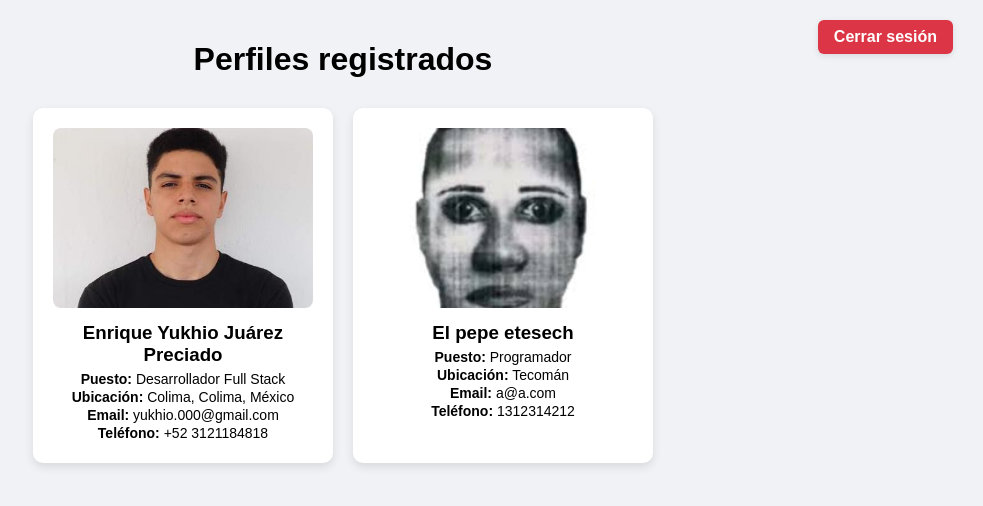
After one commit to Yukhio/landing_page, a Flask app: page /perfiles in a window 1280 px wide. The commit adds this page. Shown: the top 506 px of the page, without its empty margins (297-1280 px from the left). Run offline with Flask 3, Linux system fonts and the light colour scheme; the visitor is signed in with stand-in values (Sample User, id 1).

Commit message:
add(perfiles): Se agregó pantalla donde se ven los perfiles

```diff
--- a/app.py
+++ b/app.py
@@ -143,6 +143,12 @@ def registro():
             return redirect(url_for('login'))
     return render_template('registro.html', mensaje=mensaje)
 
+@app.route('/perfiles')
+def lista_perfiles():
+    if 'username' not in session:
+        return redirect(url_for('login'))
+    return render_template('perfiles.html', usuarios=usuarios)
+
 @app.route('/logout')
 def logout():
     session.clear()
--- a/templates/login.html
+++ b/templates/login.html
@@ -85,7 +85,7 @@
     <div class="login-container">
         <h2>Iniciar Sesión</h2>
         <form method="POST">
-            <input type="text" name="username" placeholder="Nombre de usuario" required>
+            <input type="text" name="username" placeholder="Usuario" required>
             <input type="password" name="password" placeholder="Contraseña" required>
             <button type="submit">Ingresar</button>
         </form>
--- /dev/null
+++ b/templates/perfiles.html
@@ -0,0 +1,76 @@
+<!DOCTYPE html>
+<html lang="es">
+<head>
+  <meta charset="UTF-8">
+  <title>Todos los perfiles</title>
+  <style>
+    body {
+      font-family: Arial, sans-serif;
+      background: #f0f2f5;
+      margin: 0;
+      padding: 20px;
+    }
+    h1 {
+      text-align: center;
+      margin-bottom: 30px;
+    }
+    .grid {
+      display: flex;
+      flex-wrap: wrap;
+      gap: 20px;
+      justify-content: center;
+    }
+    .card {
+      background: white;
+      border-radius: 10px;
+      box-shadow: 0 4px 10px rgba(0,0,0,0.1);
+      padding: 20px;
+      width: 260px;
+      text-align: center;
+    }
+    .card img {
+      width: 100%;
+      border-radius: 8px;
+      max-height: 180px;
+      object-fit: cover;
+    }
+    .card h3 {
+      margin: 10px 0 5px;
+    }
+    .card p {
+      margin: 2px 0;
+      font-size: 14px;
+    }
+  </style>
+</head>
+<body>
+        <a href="{{ url_for('logout') }}" style="
+        position: absolute;
+        top: 20px;
+        right: 30px;
+        background-color: #dc3545;
+        color: white;
+        padding: 8px 16px;
+        border-radius: 6px;
+        text-decoration: none;
+        font-weight: bold;
+        box-shadow: 0 2px 6px rgba(0,0,0,0.1);
+        transition: background-color 0.3s ease;
+        " onmouseover="this.style.backgroundColor='#bb2d3b'" onmouseout="this.style.backgroundColor='#dc3545'">
+        Cerrar sesión
+    </a>
+  <h1>Perfiles registrados</h1>
+  <div class="grid">
+    {% for username, user in usuarios.items() %}
+    <div class="card">
+      <img src="{{ url_for('static', filename=user.foto) }}" alt="Foto de {{ user.nombre }}">
+      <h3>{{ user.nombre }}</h3>
+      <p><strong>Puesto:</strong> {{ user.puesto }}</p>
+      <p><strong>Ubicación:</strong> {{ user.ubicacion }}</p>
+      <p><strong>Email:</strong> {{ user.email }}</p>
+      <p><strong>Teléfono:</strong> {{ user.telefono }}</p>
+    </div>
+    {% endfor %}
+  </div>
+</body>
+</html>
--- a/templates/registro.html
+++ b/templates/registro.html
@@ -116,13 +116,13 @@
     <div class="registro-container">
         <h2>Crear nuevo perfil</h2>
         <form method="POST" enctype="multipart/form-data">
-            <input type="text" name="username" placeholder="Nombre de usuario" required>
-            <input type="password" name="password" placeholder="Contraseña" required>
             <input type="text" name="nombre" placeholder="Nombre completo" required>
             <input type="text" name="puesto" placeholder="Puesto o cargo" required>
             <input type="text" name="ubicacion" placeholder="Ubicación" required>
             <input type="email" name="email" placeholder="Correo electrónico" required>
             <input type="text" name="telefono" placeholder="Teléfono" required>
+            <input type="text" name="username" placeholder="Usuario" required>
+            <input type="password" name="password" placeholder="Contraseña" required>
 
             <label for="fecha_nacimiento">Fecha de nacimiento:</label>
             <input type="date" name="fecha_nacimiento" required>
--- a/usuarios.json
+++ b/usuarios.json
@@ -13,7 +13,7 @@
   "elpepe": {
     "password": "123",
     "nombre": "El pepe etesech",
-    "foto": "img/perfil.jpeg",
+    "foto": "img/tilin_Selene.jpeg",
     "puesto": "Programador",
     "ubicacion": "Tecomán",
     "email": "a@a.com",
```
Also changed, not shown: templates/perfil.html (+41 -15 lines), static/img/tilin_Selene.jpeg (renamed from static/img/perfiles/tilin_Selene.jpeg).
